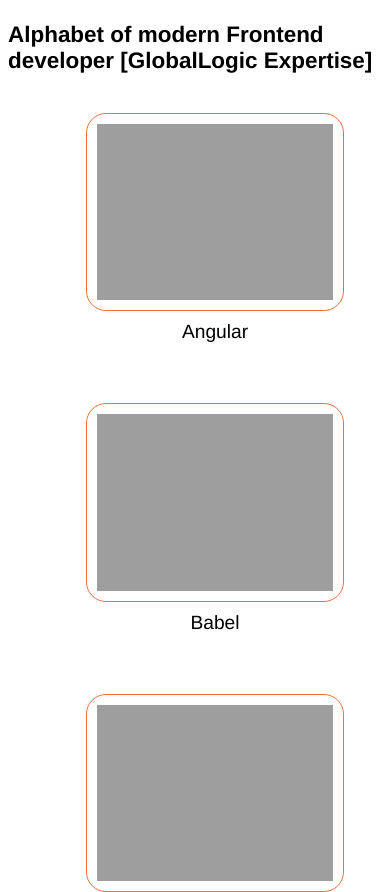
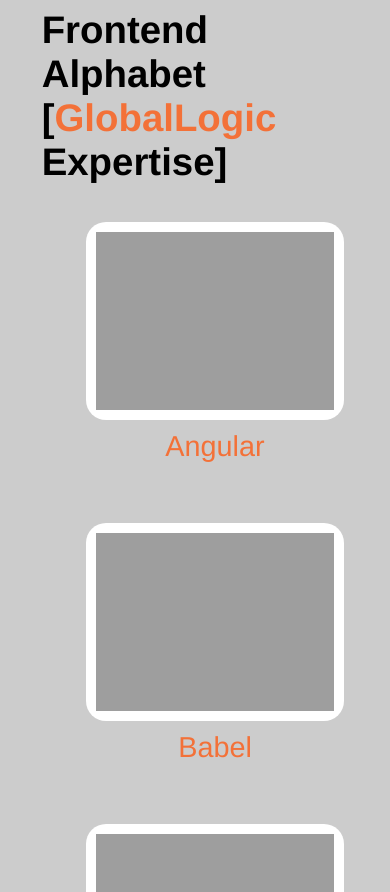
Before and after one commit to alundiak/expertise-leaflet, a website: page index.html in a window 390 px wide. Shown: the top 892 px of the page. Drawn offline with Linux system fonts and the light colour scheme.

Commit message:
Playing with colors and sizes for iPad mode

```diff
--- a/css/expertise_leaflet.css
+++ b/css/expertise_leaflet.css
@@ -37,16 +37,18 @@
 }
 
 .listing li .body {
-  border: 1px solid var(--gl-orange);
+  /*border: 1px solid var(--gl-orange);*/
   border-radius: 20px;
+  background-color: white;
+  /*background-color: var(--gl-orange)*/
 }
 
 .listing .expertise-name {
   margin-top: auto;
-  /*border-top: 1px solid var(--gl-orange);*/
-
   padding: 10px;
   text-align: center;
+  font-size: 1.5em;
+  color: var(--gl-orange);
 }
 
 .listing .expertise-name:first-letter {
--- a/css/index.css
+++ b/css/index.css
@@ -28,11 +28,18 @@
 
 body {
   font: 1.2em Helvetica, arial, sans-serif;
+  background-color: var(--gl-grey)
+  /*background-color: white;*/
 }
 
 .heading {
-  /*width: 43%;*/
-  /*margin: 0 auto;*/
+  width: 55%;
+  margin: 0 auto;
+  /*color: var(--gl-grey);*/
+}
+
+.heading span {
+  color: var(--gl-orange);
 }
 
 /*https://css-tricks.com/snippets/css/ipad-specific-css/*/
@@ -43,7 +50,7 @@
 @media only screen and (min-device-width: 481px) and (max-device-width: 1024px) and (orientation:portrait) {
   /* For portrait layouts only */
   .heading {
-    /*width: 63%;*/
+    width: 82%;
   }
 }
 
--- a/index.html
+++ b/index.html
@@ -11,7 +11,7 @@
 
 <body>
     <header>
-      <h3 class="heading">Alphabet of modern Frontend developer [GlobalLogic Expertise]</h3>
+      <h1 class="heading">Frontend Alphabet [<span>GlobalLogic</span> Expertise]</h1>
     </header>
     <template id="listItemTemplate">
         <style>
--- a/js/components.js
+++ b/js/components.js
@@ -22,6 +22,7 @@
   }
 
   if (name === 'handlebars.js') {
+    name = 'handlebars';
     avatarUrl = 'https://encrypted-tbn0.gstatic.com/images?q=tbn:ANd9GcTMxH7fJHOirzp24iUFvIUToQvP3fZzzqa61QGNLpGNbaTnOwo9'
   }
 
```
Also changed, not shown: examples/idea_3_as_a_iPad_apps_screen.png (added), examples/idea_3_as_a_iPhone_apps_screen.png (renamed from examples/idea_3_as_a_iOs_apps_screen.png).
